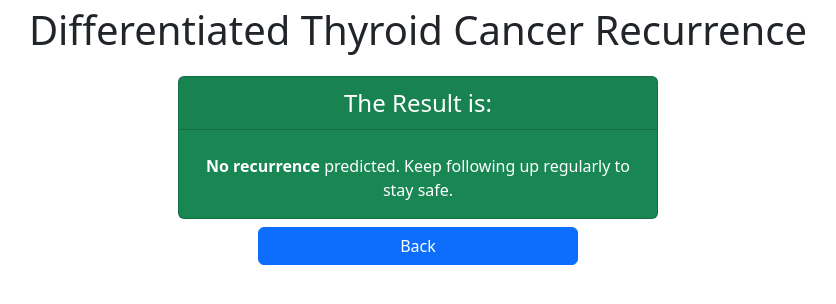
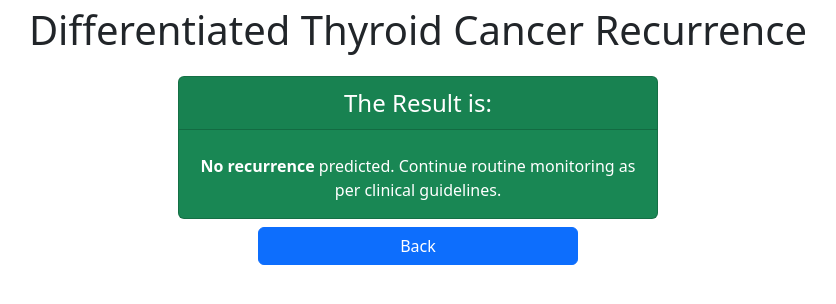
Before and after one commit to ee-son/differentiated-thyroid-cancer-recurrence-pred, a Flask app: template templates/result.html in a window 1280 px wide. Shown: the top 304 px of the page, without its empty margins (222-1058 px from the left). Run offline with Flask 3, Linux system fonts and the light colour scheme; the template is opened without the code that fills it, so the values that code supplies are empty.

Commit message:
update the result card

```diff
--- a/templates/result.html
+++ b/templates/result.html
@@ -17,9 +17,9 @@
                 <h2 class="card-title">{{ decision }}</h2>
                 <p class="card-text">
                     {% if decision == 'Yes' %}
-                        There is a <strong>risk of recurrence</strong>. Please consult your doctor for further evaluation.
+                        There is a <strong>risk of recurrence</strong>. Consider further evaluation and planning for follow-up diagnostics or treatment.
                     {% else %}
-                        <strong>No recurrence</strong> predicted. Keep following up regularly to stay safe.
+                        <strong>No recurrence</strong> predicted. Continue routine monitoring as per clinical guidelines.
                     {% endif %}
                 </p>
             </div>
```
